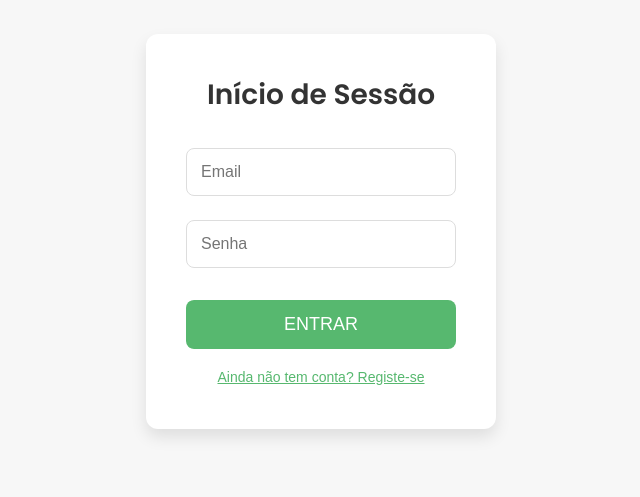
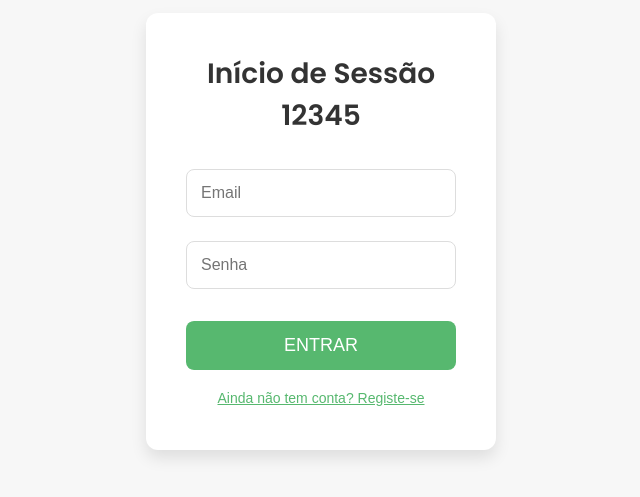
Before and after one commit to PIS-Programacao-Integracao-de-Servicos/HeavenFood, a website: page Client/html/index.html in a window 1280 px wide. Shown: the part 169-666 px from the top of the page, without its empty margins (319-959 px from the left). Drawn offline with Linux system fonts and the light colour scheme.

Commit message:
This is just a test

```diff
--- a/Client/html/index.html
+++ b/Client/html/index.html
@@ -25,7 +25,7 @@
 
         <!-- Formulário de Início de Sessão -->
         <div class="form-container" id="login-form-container">
-            <h2>Início de Sessão</h2>
+            <h2>Início de Sessão 12345</h2>
             <form id="login-form">
                 <input type="email" id="login-email" placeholder="Email" required>
                 <input type="password" id="login-password" placeholder="Senha" required>
--- a/package.json
+++ b/package.json
@@ -2,7 +2,7 @@
   "dependencies": {
     "bcryptjs": "^2.4.3",
     "cors": "^2.8.5",
-    "express": "^4.21.1",
+    "express": "^4.21.2",
     "express-session": "^1.18.1",
     "mysql2": "^3.11.4"
   }
```
Also changed, not shown: 2 other files.
